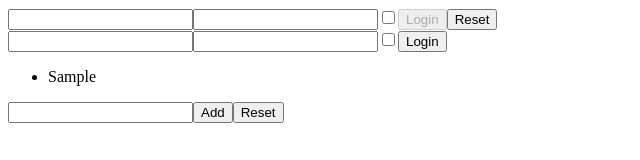
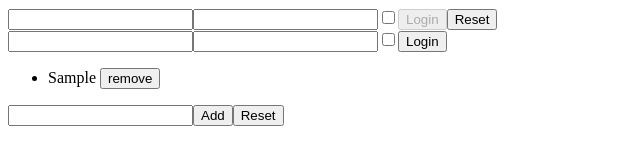
Before and after one commit to Marius0092/react-exercises, a React (Create React App) app: page / in a window 1280 px wide. Both pictures are taken after typing "Sample" into the empty fields and a click on the button "Add". Shown: the top 160 px of the page, without its empty margins (0-640 px from the left). Built offline with nearby package versions, Linux system fonts and the light colour scheme.

Commit message:
lists-06

```diff
--- a/src/TodoList.js
+++ b/src/TodoList.js
@@ -26,11 +26,18 @@
         })
     }
 
+    handleRemove = (key) => {
+        const filteredItems = this.state.items.filter(item => item!==key);
+        this.setState({
+            items:filteredItems
+        })
+    }
+
     render() {
         return (
             <div>
                 <ul>
-                    {this.state.items.map((item) => <li>{item}</li>)}
+                    {this.state.items.map((items, index) => <li key={index}>{items} <button type="button" onClick={() => {this.handleRemove(items)}}>remove</button></li>)}
                 </ul>
                 <div>
                     <input name='todo' type='text' onChange={this.handleInput} value={this.state.newItem}></input>
```
